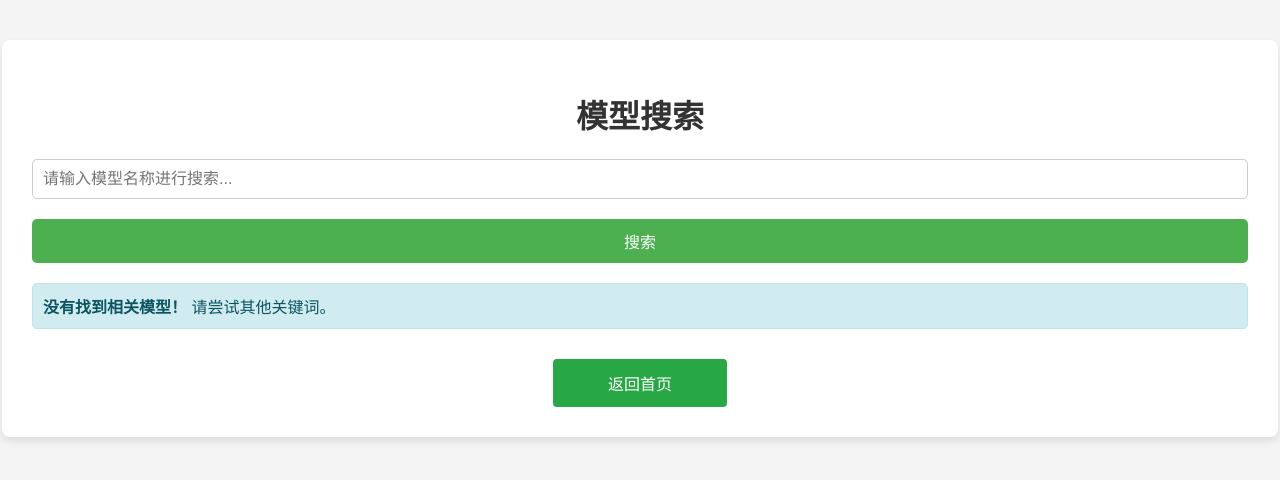
After one commit to heike-07/AI-Manager-Dbs, a Flask app: page /search1 in a window 1280 px wide. The commit adds this page. Shown: the top 480 px of the page. Run offline with Flask 3, Linux system fonts and the light colour scheme; parts of the project's set-up code (start-up, migrations or seed data) failed here and were passed over; some libraries are stand-ins or nearby versions.

Commit message:
模型搜索

```diff
--- a/app.py
+++ b/app.py
@@ -19,15 +19,6 @@ DB_CONFIG = {
     'host': config['database']['host'],
     'port': int(config['database']['port'])  # 将端口号转为整数
 }
-
-# # PostgreSQL 数据库配置
-# DB_CONFIG = {
-#     'dbname': 'AI_Learning',  # 数据库名称
-#     'user': 'postgres',      # 用户名
-#     'password': 'heike07',  # 密码
-#     'host': 'localhost',      # 数据库地址
-#     'port': 5432             # PostgreSQL 默认端口
-# }
 
 # 连接数据库
 def get_db_connection():
@@ -186,6 +177,39 @@ def plugins():
     total_pages = (total_plugins // per_page) + (1 if total_plugins % per_page > 0 else 0)
     return render_template('plugins.html', plugins=plugins, page=page, total_pages=total_pages)
 
+# 搜索模型
+@app.route('/search1', methods=['GET', 'POST'])
+def search1():
+    query = ''
+    models = []  # 默认没有结果
+
+    if request.method == 'POST':
+        query = request.form['query']  # 获取表单提交的查询关键词
+
+        if query:
+            # 连接数据库
+            conn = get_db_connection()
+            cursor = conn.cursor()
+
+            # 模糊查询模型名称
+            cursor.execute("""
+                SELECT * FROM public."模型信息"
+                WHERE "模型名称" ILIKE %s
+                ORDER BY "模型名称" ASC
+            """, ('%' + query + '%',))
+
+            models = cursor.fetchall()  # 获取查询结果
+            cursor.close()
+            conn.close()
+
+    # 返回结果到模板
+    return render_template('search1.html', models=models, query=query)
+
+
+
+
+
+
 # 启动 Flask 应用
 if __name__ == '__main__':
     app.run(debug=True)
--- a/templates/index.html
+++ b/templates/index.html
@@ -177,8 +177,9 @@
         <div class="button-container">
             <button id="openModelModalBtn">添加模型</button>
             <button id="openPluginModalBtn">添加插件</button>
-            <button onclick="window.location.href='{{ url_for('models') }}'">查看模型</button>
-            <button onclick="window.location.href='{{ url_for('plugins') }}'">查看插件</button>
+            <button onclick="window.location.href='{{ url_for('models') }}';">查看模型</button>
+            <button onclick="window.location.href='{{ url_for('plugins') }}';">查看插件</button>
+            <button onclick="window.location.href='{{ url_for('search1') }}';">模型搜索</button>
         </div>
 
         <!-- 模型弹出框 -->
--- /dev/null
+++ b/templates/search1.html
@@ -0,0 +1,142 @@
+<!DOCTYPE html>
+<html lang="zh">
+<head>
+    <meta charset="UTF-8">
+    <meta name="viewport" content="width=device-width, initial-scale=1.0">
+    <title>模型搜索</title>
+    <style>
+        body {
+            font-family: Arial, sans-serif;
+            background-color: #f4f4f4;
+            margin: 0;
+            padding: 0;
+        }
+        .container {
+            width: 95%;
+            max-width: auto;
+            margin: 40px auto;
+            background-color: white;
+            padding: 30px;
+            border-radius: 8px;
+            box-shadow: 0 4px 8px rgba(0, 0, 0, 0.1);
+        }
+        h1 {
+            text-align: center;
+            color: #333;
+        }
+        .form-group {
+            margin-bottom: 20px;
+        }
+        input[type="text"] {
+            width: 100%;
+            padding: 10px;
+            font-size: 16px;
+            border-radius: 5px;
+            border: 1px solid #ccc;
+            box-sizing: border-box;
+        }
+        button {
+            width: 100%;
+            padding: 10px;
+            background-color: #4CAF50;
+            color: white;
+            font-size: 16px;
+            border: none;
+            border-radius: 5px;
+            cursor: pointer;
+        }
+        button:hover {
+            background-color: #45a049;
+        }
+        table {
+            width: 100%;
+            border-collapse: collapse;
+            margin-top: 30px;
+        }
+        table th, table td {
+            padding: 12px;
+            text-align: center;
+            border: 1px solid #ddd;
+        }
+        table th {
+            background-color: #4CAF50;
+            color: white;
+        }
+        table tbody tr:hover {
+            background-color: #f1f1f1;
+        }
+        .alert-info {
+            background-color: #d1ecf1;
+            color: #0c5460;
+            padding: 10px;
+            border-radius: 5px;
+            border: 1px solid #bee5eb;
+            margin-top: 20px;
+        }
+        .back-button {
+            display: block;
+            width: 150px;
+            margin: 30px auto 0;
+            text-align: center;
+            padding: 12px;
+            color: white;
+            background-color: #28a745;
+            border-radius: 4px;
+            text-decoration: none;
+            font-size: 16px;
+        }
+
+        .back-button:hover {
+            background-color: #218838;
+        }
+    </style>
+</head>
+<body>
+    <div class="container">
+        <h1>模型搜索</h1>
+        <form method="POST" action="{{ url_for('search1') }}">
+            <div class="form-group">
+                <input type="text" class="input-search" name="query" value="{{ query }}" placeholder="请输入模型名称进行搜索..." required>
+            </div>
+            <button type="submit">搜索</button>
+        </form>
+
+        {% if models %}
+            <h2>搜索结果</h2>
+            <table>
+                <thead>
+                    <tr>
+                        <th>ID</th>
+                        <th>模型名称</th>
+                        <th>模型类型</th>
+                        <th>模型部署位置</th>
+                        <th>模型所属</th>
+                        <th>模型下载地址</th>
+                        <th>模型描述</th>
+                        <th>模型备注</th>
+                    </tr>
+                </thead>
+                <tbody>
+                    {% for model in models %}
+                        <tr>
+                            <td>{{ model[0] }}</td>
+                            <td>{{ model[1] }}</td>
+                            <td>{{ model[2] }}</td>
+                            <td>{{ model[3] }}</td>
+                            <td>{{ model[4] }}</td>
+                            <td class="normal"><a href="{{ model[5] }}" target="_blank">{{ model[5] }}</a></td>
+                            <td>{{ model[6] }}</td>
+                            <td class="normal">{{ model[7] }}</td>
+                        </tr>
+                    {% endfor %}
+                </tbody>
+            </table>
+        {% else %}
+            <div class="alert-info">
+                <strong>没有找到相关模型！</strong> 请尝试其他关键词。
+            </div>
+        {% endif %}
+        <a href="{{ url_for('index') }}" class="back-button">返回首页</a>
+    </div>
+</body>
+</html>
```
